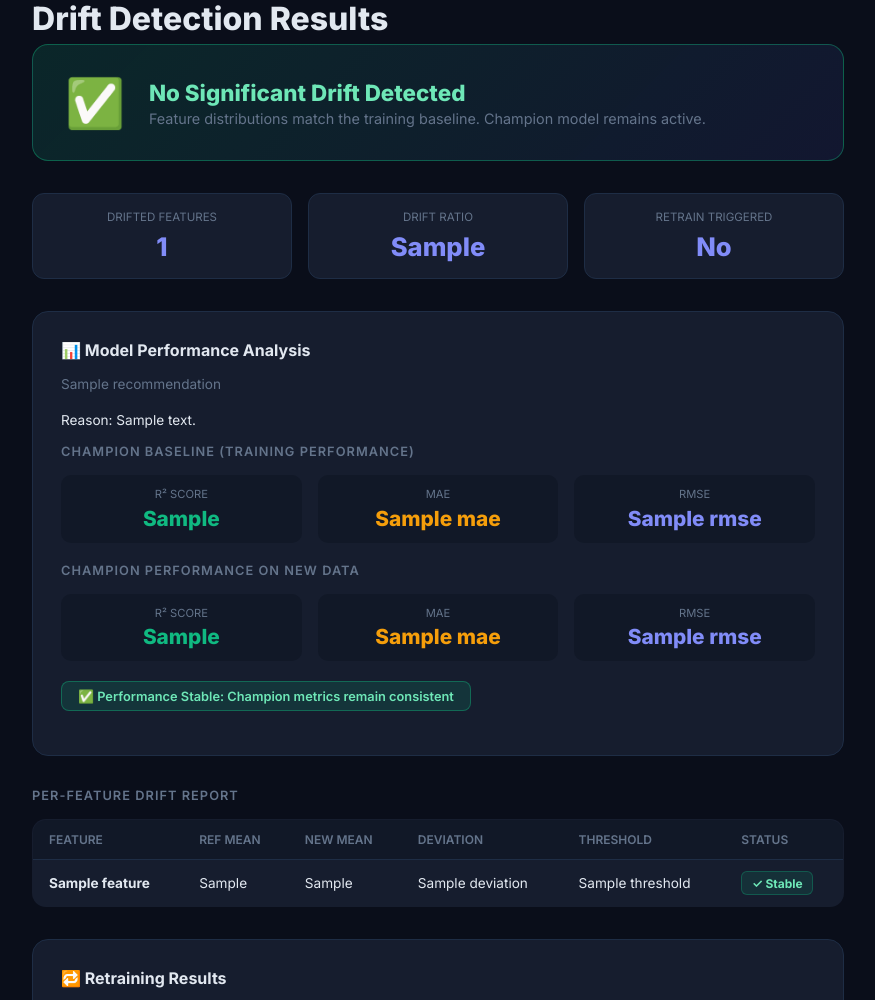
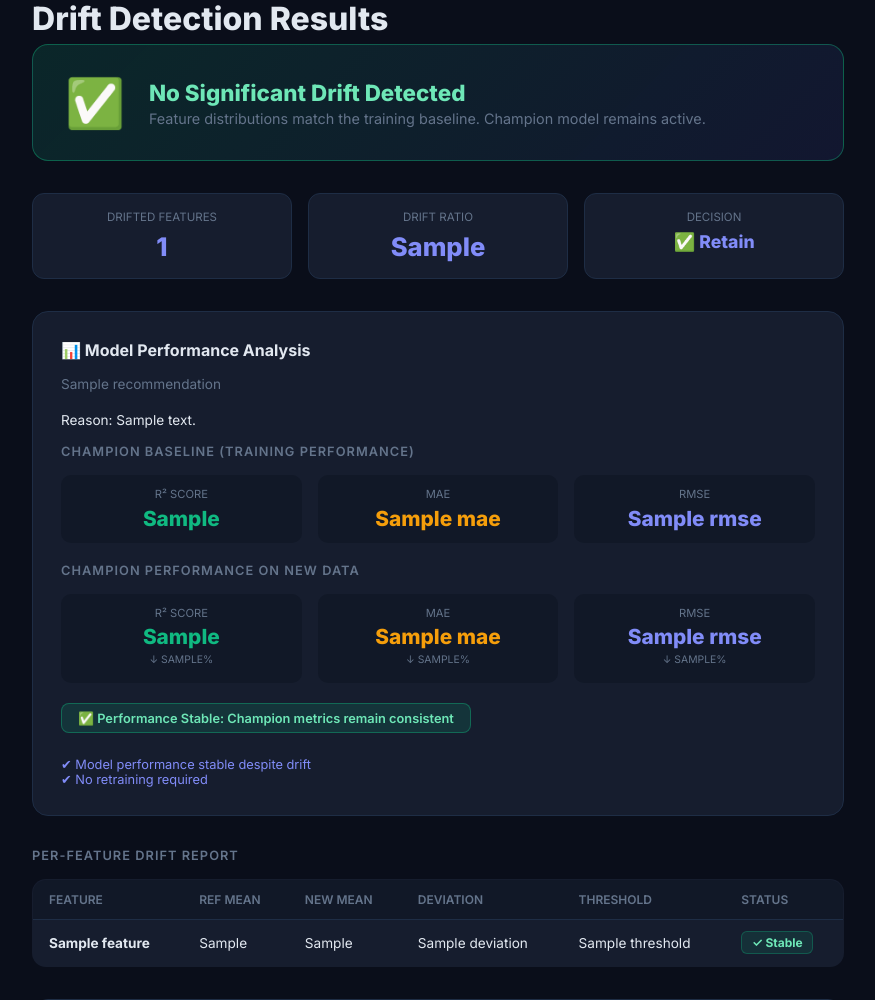
Before and after one commit to allenjohn006/OmniFlow, a Django app: template OmniFlow-Sales-AI/django_app/omniapp/templates/drift_result.html in a window 1280 px wide. Shown: the part 152-1152 px from the top of the page, without its empty margins (202-1077 px from the left). Run offline with Django 5.2, Linux system fonts and the light colour scheme; the template is opened without the code that fills it: most values are stand-ins (such as "Sample title", 1, 10 or a date in 2020).

Commit message:
fixed the interface

```diff
--- a/OmniFlow-Sales-AI/django_app/omniapp/templates/drift_result.html
+++ b/OmniFlow-Sales-AI/django_app/omniapp/templates/drift_result.html
@@ -113,8 +113,8 @@
       <div class="s-value">{{ result.drift_summary.drift_ratio }}</div>
     </div>
     <div class="stat-pill">
-      <div class="s-label">Retrain Triggered</div>
-      <div class="s-value">{% if result.retrain_triggered %}Yes{% else %}No{% endif %}</div>
+      <div class="s-label">Decision</div>
+      <div class="s-value" style="font-size:1.1rem">{% if result.retrain_triggered %}🔄 Retrain{% else %}✅ Retain{% endif %}</div>
     </div>
   </div>
 
@@ -140,9 +140,39 @@
     {% if result.new_data_metrics %}
     <div class="section-title" style="margin-top:1.25rem">Champion Performance on New Data</div>
     <div class="metrics-mini">
-      <div class="m-mini"><div class="ml">R² Score</div><div class="mv mv-green">{{ result.new_data_metrics.r2 }}</div></div>
-      <div class="m-mini"><div class="ml">MAE</div><div class="mv mv-yellow">{{ result.new_data_metrics.mae }}</div></div>
-      <div class="m-mini"><div class="ml">RMSE</div><div class="mv mv-accent">{{ result.new_data_metrics.rmse }}</div></div>
+      <div class="m-mini">
+        <div class="ml">R² Score</div>
+        <div class="mv mv-green">{{ result.new_data_metrics.r2 }}</div>
+        <div class="ml" style="color:var(--muted);font-size:0.65rem;margin-top:0.25rem">
+          {% if result.new_data_metrics.r2_change_pct >= 0 %}
+            ↑ +{{ result.new_data_metrics.r2_change_pct }}%
+          {% else %}
+            ↓ {{ result.new_data_metrics.r2_change_pct }}%
+          {% endif %}
+        </div>
+      </div>
+      <div class="m-mini">
+        <div class="ml">MAE</div>
+        <div class="mv mv-yellow">{{ result.new_data_metrics.mae }}</div>
+        <div class="ml" style="color:var(--muted);font-size:0.65rem;margin-top:0.25rem">
+          {% if result.new_data_metrics.mae_change_pct >= 0 %}
+            ↑ +{{ result.new_data_metrics.mae_change_pct }}%
+          {% else %}
+            ↓ {{ result.new_data_metrics.mae_change_pct }}%
+          {% endif %}
+        </div>
+      </div>
+      <div class="m-mini">
+        <div class="ml">RMSE</div>
+        <div class="mv mv-accent">{{ result.new_data_metrics.rmse }}</div>
+        <div class="ml" style="color:var(--muted);font-size:0.65rem;margin-top:0.25rem">
+          {% if result.new_data_metrics.rmse_change_pct >= 0 %}
+            ↑ +{{ result.new_data_metrics.rmse_change_pct }}%
+          {% else %}
+            ↓ {{ result.new_data_metrics.rmse_change_pct }}%
+          {% endif %}
+        </div>
+      </div>
     </div>
     {% endif %}
 
@@ -151,6 +181,10 @@
     <div class="retained-tag" style="margin-top:1.25rem">⚠️ Performance Degraded: Champion metrics declined on new data</div>
     {% else %}
     <div class="promoted-tag" style="margin-top:1.25rem">✅ Performance Stable: Champion metrics remain consistent</div>
+    <p style="color:var(--accent2);font-size:0.8rem;margin-top:0.5rem">
+      ✔ Model performance stable despite drift<br/>
+      ✔ No retraining required
+    </p>
     {% endif %}
   </div>
 
```
Also changed, not shown: OmniFlow-Sales-AI/api/main.py (+17 -6 lines).
